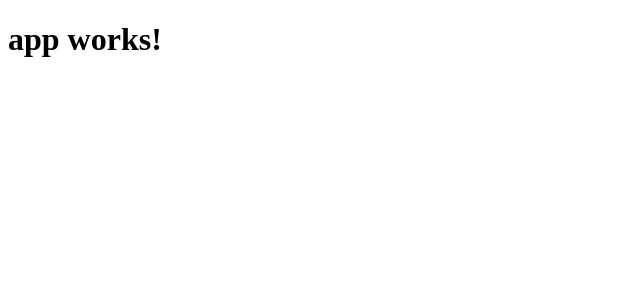
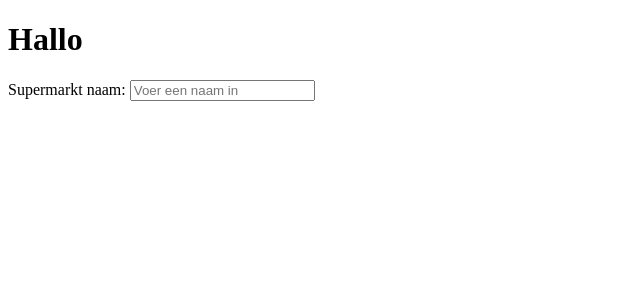
Before and after one commit to incentro/angular-training, an Angular app: page / in a window 1280 px wide. Shown: the top 300 px of the page, without its empty margins (0-640 px from the left). Built offline with nearby package versions, Linux system fonts and the light colour scheme.

Commit message:
Start opdracht 1

```diff
--- a/src/app/app.component.html
+++ b/src/app/app.component.html
@@ -1,3 +1,5 @@
 <h1>
-  {{title}}
+  Hallo <!-- Hier komt de supermarkt naam -->
 </h1>
+
+Supermarkt naam: <input type="text" placeholder="Voer een naam in" />
--- a/src/app/app.component.ts
+++ b/src/app/app.component.ts
@@ -6,5 +6,5 @@ import { Component } from '@angular/core';
   styleUrls: ['./app.component.css']
 })
 export class AppComponent {
-  title = 'app works!';
+
 }
```
